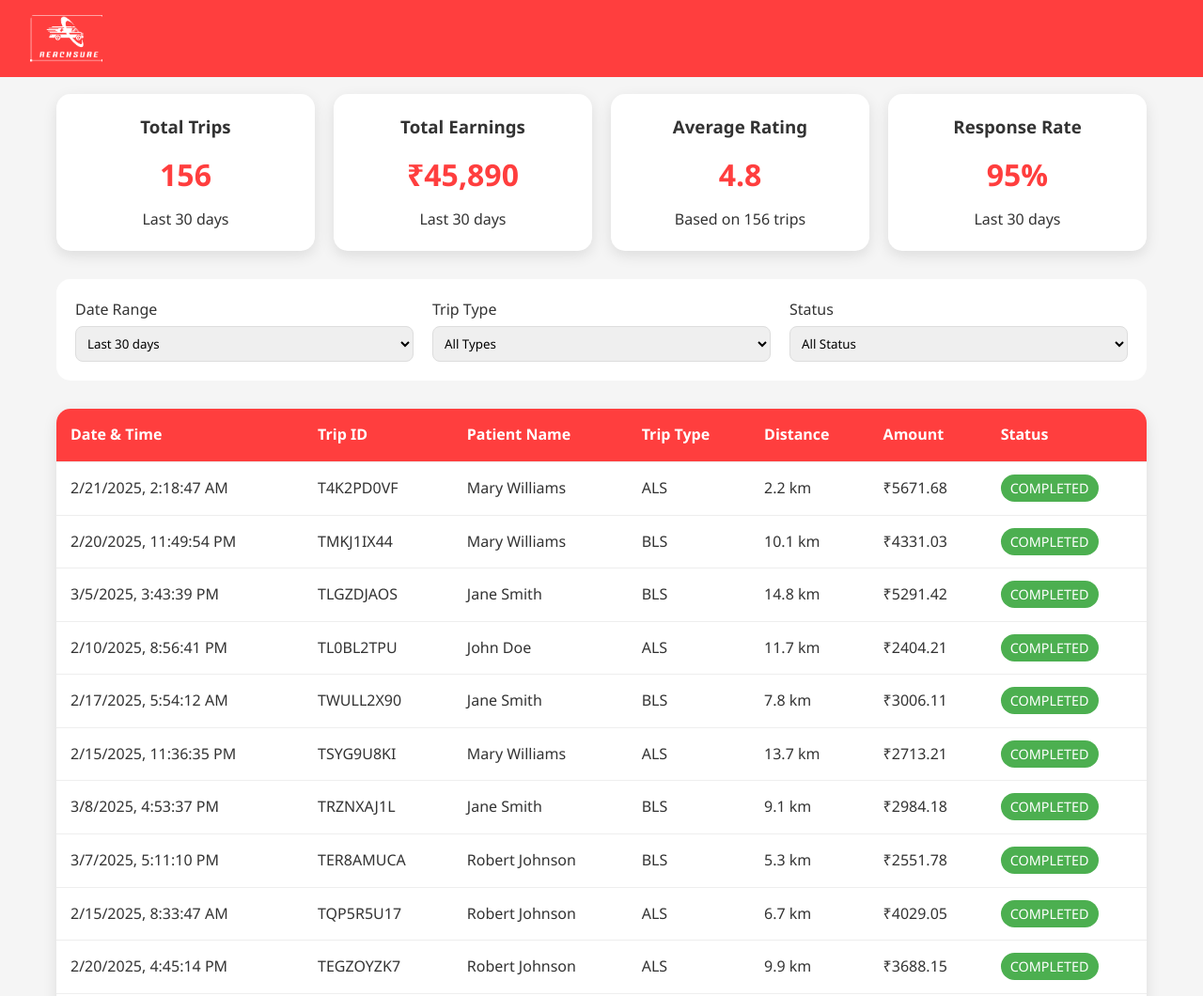
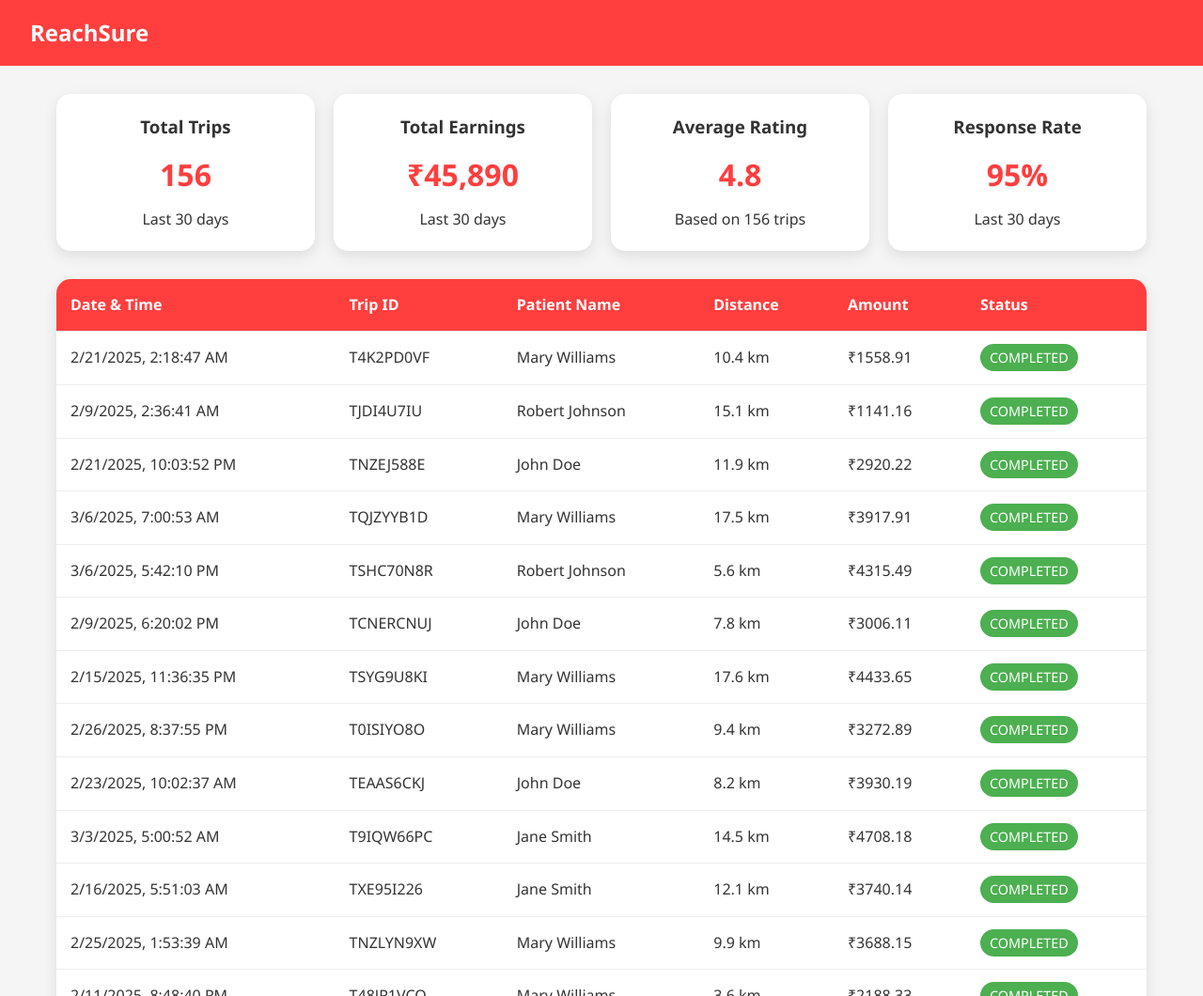
Before and after one commit to Abhinaw777/impact-tank, a plain HTML site: page pasthistory.html in a window 1280 px wide. Shown: the top 1060 px of the page at 94% size. Drawn offline with nearby package versions, Linux system fonts and the light colour scheme.

Commit message:
Update pasthistory.html

```diff
--- a/pasthistory.html
+++ b/pasthistory.html
@@ -43,8 +43,10 @@
         }
 
         .logo {
-            height: 50px;
-            filter: brightness(0) invert(1);
+            color: var(--white);
+            font-size: 24px;
+            font-weight: bold;
+            text-decoration: none;
         }
 
         .dashboard-container {
@@ -73,35 +75,6 @@
             font-weight: bold;
             color: var(--primary);
             margin: 10px 0;
-        }
-
-        .filters {
-            background: var(--white);
-            padding: 20px;
-            border-radius: 15px;
-            margin-bottom: 30px;
-            display: flex;
-            gap: 20px;
-            flex-wrap: wrap;
-        }
-
-        .filter-group {
-            flex: 1;
-            min-width: 200px;
-        }
-
-        .filter-group label {
-            display: block;
-            margin-bottom: 5px;
-            color: var(--dark);
-        }
-
-        .filter-group select,
-        .filter-group input {
-            width: 100%;
-            padding: 8px;
-            border: 1px solid #ddd;
-            border-radius: 8px;
         }
 
         .transactions-table {
@@ -193,7 +166,7 @@
 </head>
 <body>
     <nav class="navbar">
-        <img src="Screenshot_2025-02-15_190719-removebg-preview (2).png" alt="REACHSURE SOS Logo" class="logo">
+        <div class="logo">ReachSure</div>
     </nav>
 
     <div class="dashboard-container">
@@ -220,33 +193,6 @@
             </div>
         </div>
 
-        <div class="filters">
-            <div class="filter-group">
-                <label for="dateRange">Date Range</label>
-                <select id="dateRange">
-                    <option value="7">Last 7 days</option>
-                    <option value="30" selected>Last 30 days</option>
-                    <option value="90">Last 90 days</option>
-                </select>
-            </div>
-            <div class="filter-group">
-                <label for="tripType">Trip Type</label>
-                <select id="tripType">
-                    <option value="all">All Types</option>
-                    <option value="als">ALS</option>
-                    <option value="bls">BLS</option>
-                </select>
-            </div>
-            <div class="filter-group">
-                <label for="status">Status</label>
-                <select id="status">
-                    <option value="all">All Status</option>
-                    <option value="completed">Completed</option>
-                    <option value="pending">Pending</option>
-                </select>
-            </div>
-        </div>
-
         <div class="transactions-table">
             <table>
                 <thead>
@@ -254,7 +200,6 @@
                         <th>Date & Time</th>
                         <th>Trip ID</th>
                         <th>Patient Name</th>
-                        <th>Trip Type</th>
                         <th>Distance</th>
                         <th>Amount</th>
                         <th>Status</th>
@@ -295,12 +240,10 @@
             date: new Date(Date.now() - Math.random() * 30 * 24 * 60 * 60 * 1000).toLocaleString(),
             tripId: `T${Math.random().toString(36).substr(2, 8).toUpperCase()}`,
             patientName: ['John Doe', 'Jane Smith', 'Robert Johnson', 'Mary Williams'][Math.floor(Math.random() * 4)],
-    tripType: Math.random() > 0.5 ? 'ALS' : 'BLS',
             distance: `${(Math.random() * 20).toFixed(1)} km`,
             amount: `₹${(Math.random() * 5000 + 1000).toFixed(2)}`,
-    status: 'completed' // Removed 'pending' possibility
+            status: 'completed'
         }));
-
 
         // Populate table
         const transactionBody = document.getElementById('transactionBody');
@@ -310,7 +253,6 @@
                 <td>${trip.date}</td>
                 <td>${trip.tripId}</td>
                 <td>${trip.patientName}</td>
-                <td>${trip.tripType}</td>
                 <td>${trip.distance}</td>
                 <td>${trip.amount}</td>
                 <td><span class="status-badge status-${trip.status}">${trip.status.toUpperCase()}</span></td>
@@ -336,14 +278,6 @@
             stagger: 0.2,
             ease: 'power2.out'
         });
-
-        // Filter functionality
-        document.querySelectorAll('select').forEach(select => {
-            select.addEventListener('change', () => {
-                // Filter implementation would go here
-                console.log('Filtering...');
-            });
-        });
     </script>
 </body>
 </html>
```
Lines whose indentation alone changed are shown as unchanged.
